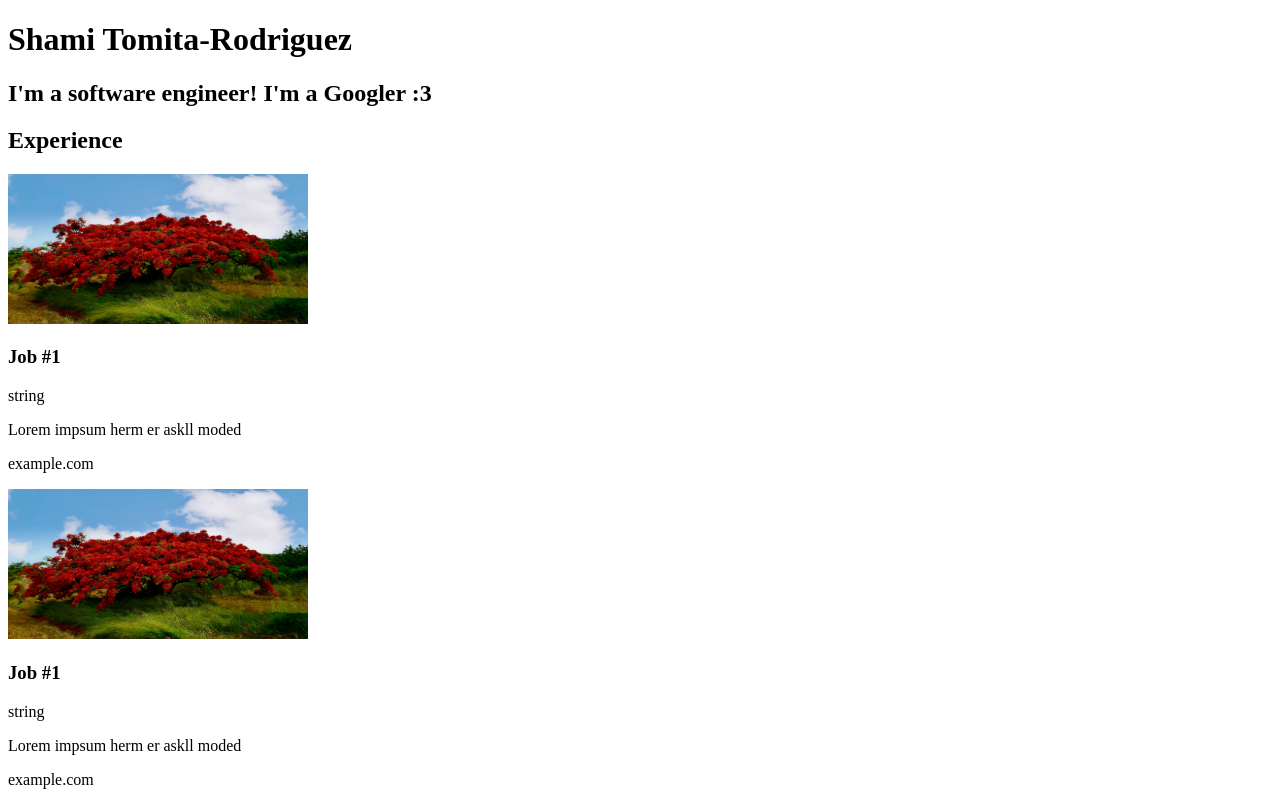
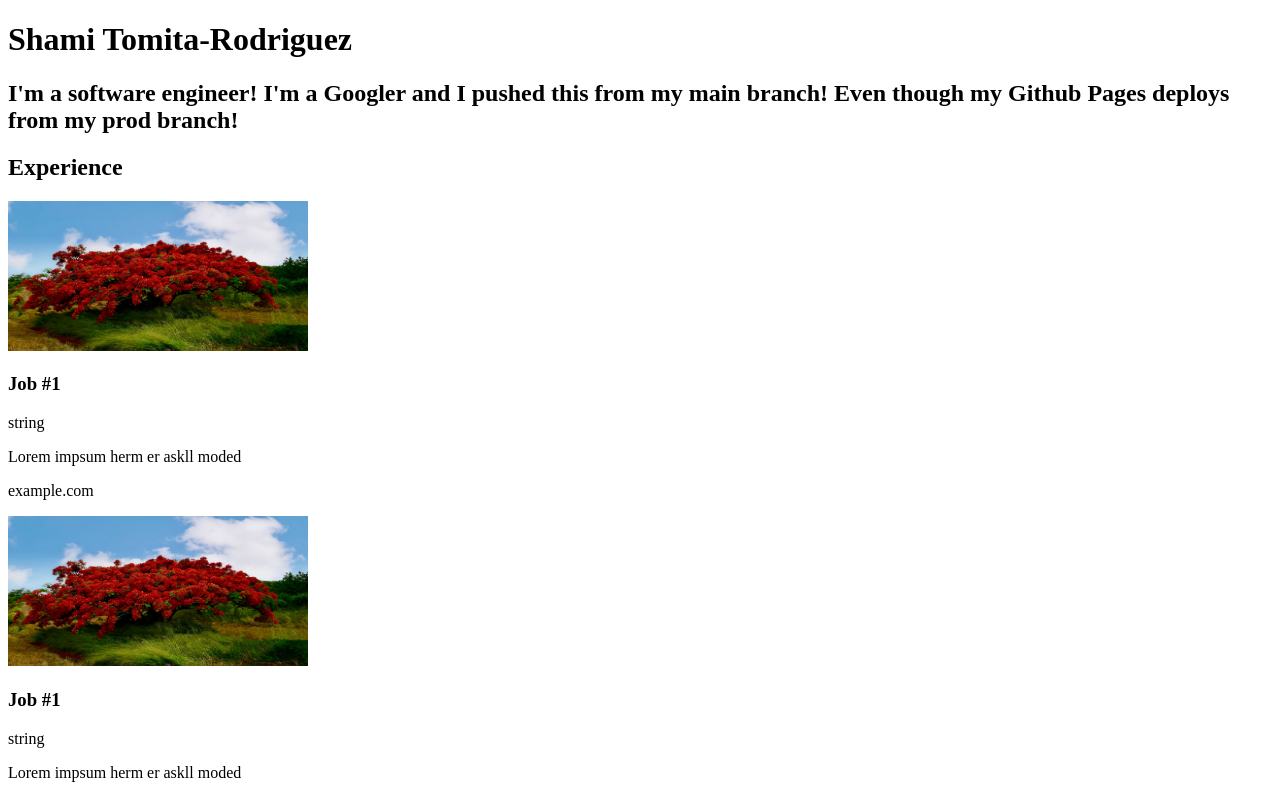
Before and after one commit to shamiguel/personal-portfolio, an Angular app: page / in a window 1280 px wide. Shown: the top 798 px of the page. Built offline with nearby package versions, Linux system fonts and the light colour scheme.

Commit message:
Change blurb to prove my GH actions works!

```diff
--- a/src/customize/portfolio.ts
+++ b/src/customize/portfolio.ts
@@ -2,7 +2,7 @@ import { Section, Content } from "./interfaces";
 
 export const intro = {
      portfolioName: "Shami Tomita-Rodriguez",
-     blurb: "I'm a software engineer! I'm a Googler :3"
+     blurb: "I'm a software engineer! I'm a Googler and I pushed this from my main branch! Even though my Github Pages deploys from my prod branch!"
 }
 
 /** Project Section
```
